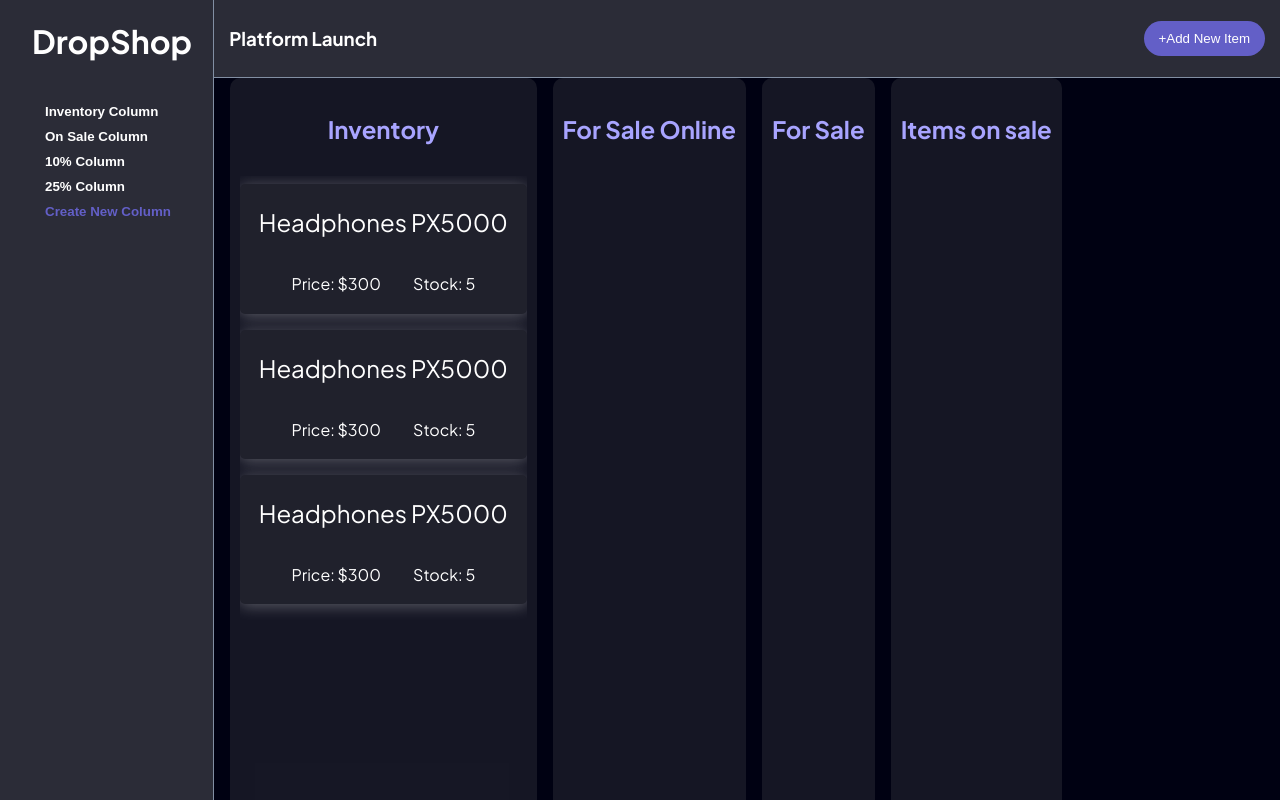
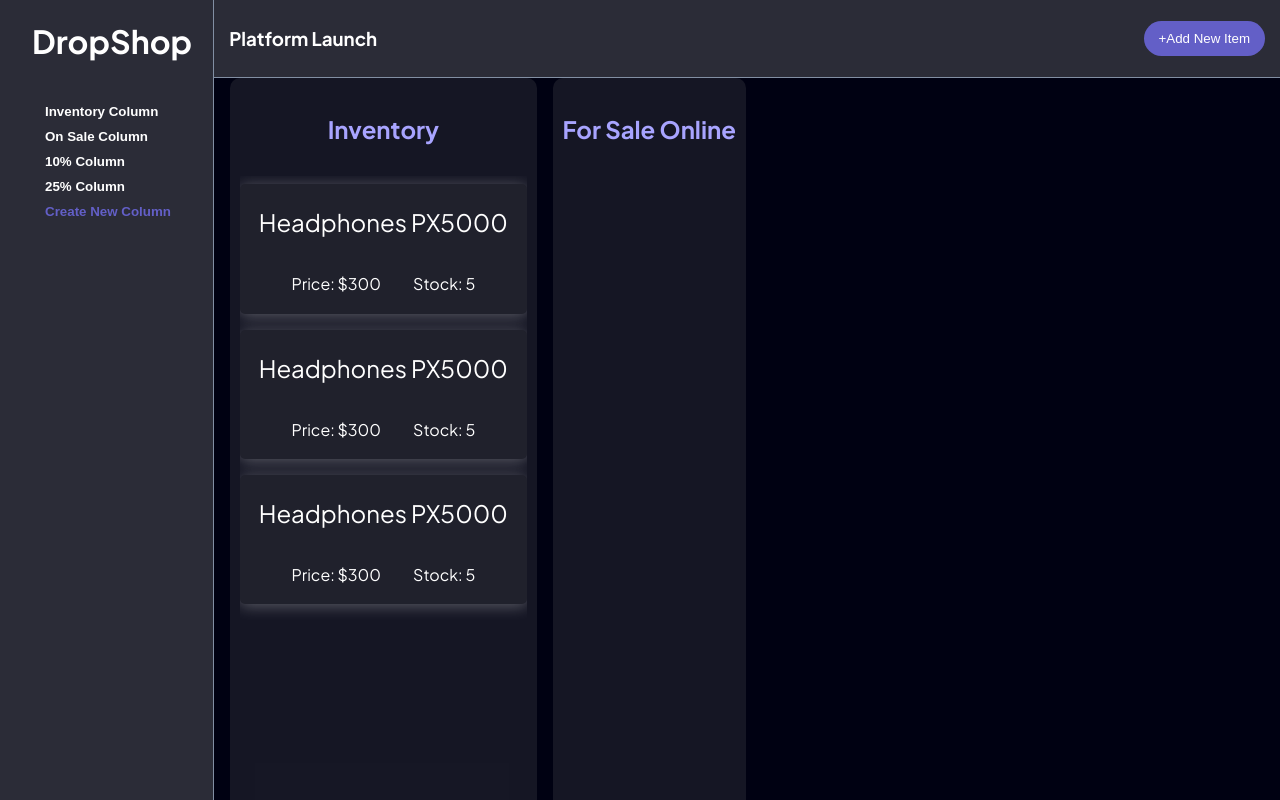
Before and after one commit to DanK1368/dropshop, a React (Create React App) app in the folder frontend/: page / in a window 1280 px wide. Shown: the top 800 px of the page. Built offline with nearby package versions, Linux system fonts and the light colour scheme.

Commit message:
layout needed to be updated

```diff
--- a/frontend/src/seller/pages/SellerPage.js
+++ b/frontend/src/seller/pages/SellerPage.js
@@ -9,20 +9,15 @@
 const SellerPage = () => {
   return (
     <Main>
-            <SideBoard/>
+      <SideBoard />
       <Board>
-                <Header/>
+        <Header />
         <InnerPage>
-                    <InventoryColumn/>
-                    <ForSaleColumn/>
-                    <DiscountColumn/>
+          <InventoryColumn />
         </InnerPage>
       </Board>
-
     </Main>
-
-    )
-}
-
+  );
+};
 
 export default SellerPage;
```
Lines whose indentation alone changed are shown as unchanged.
